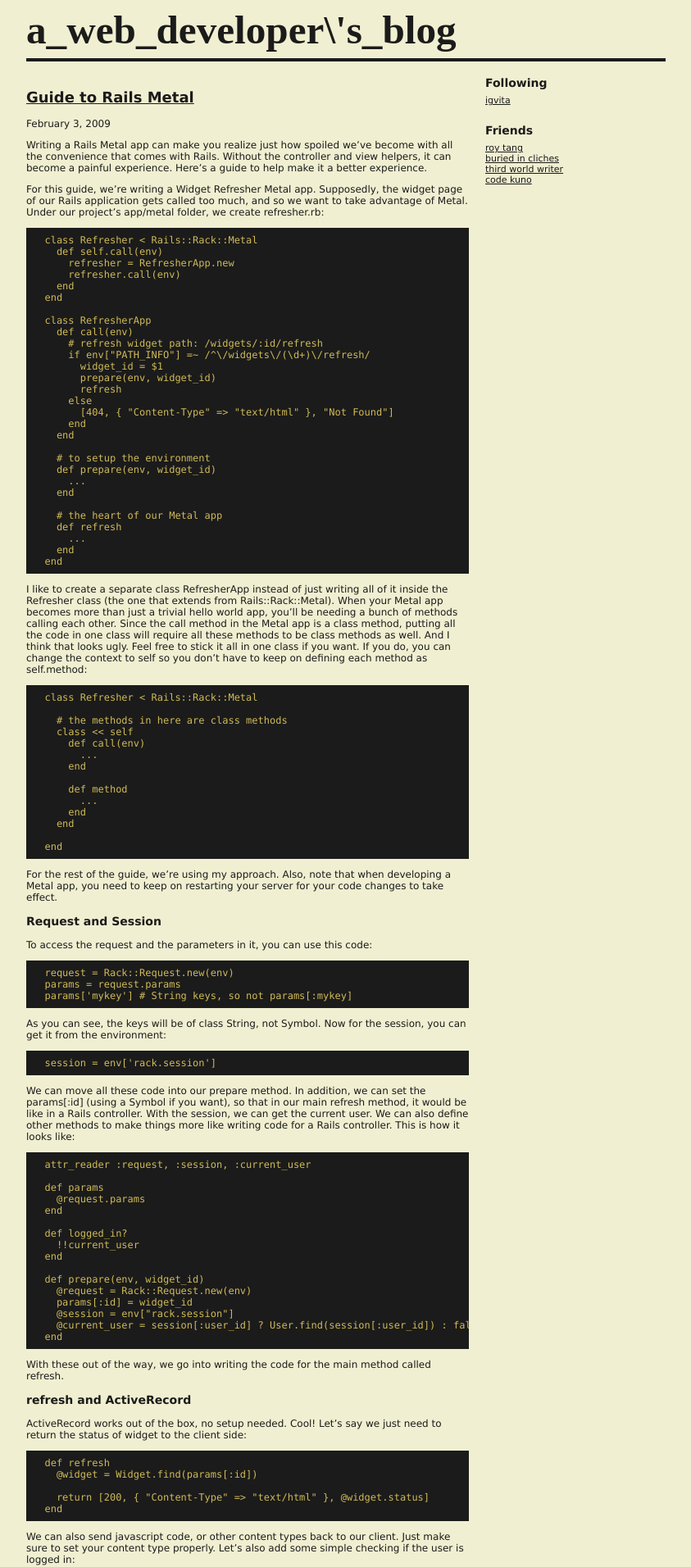
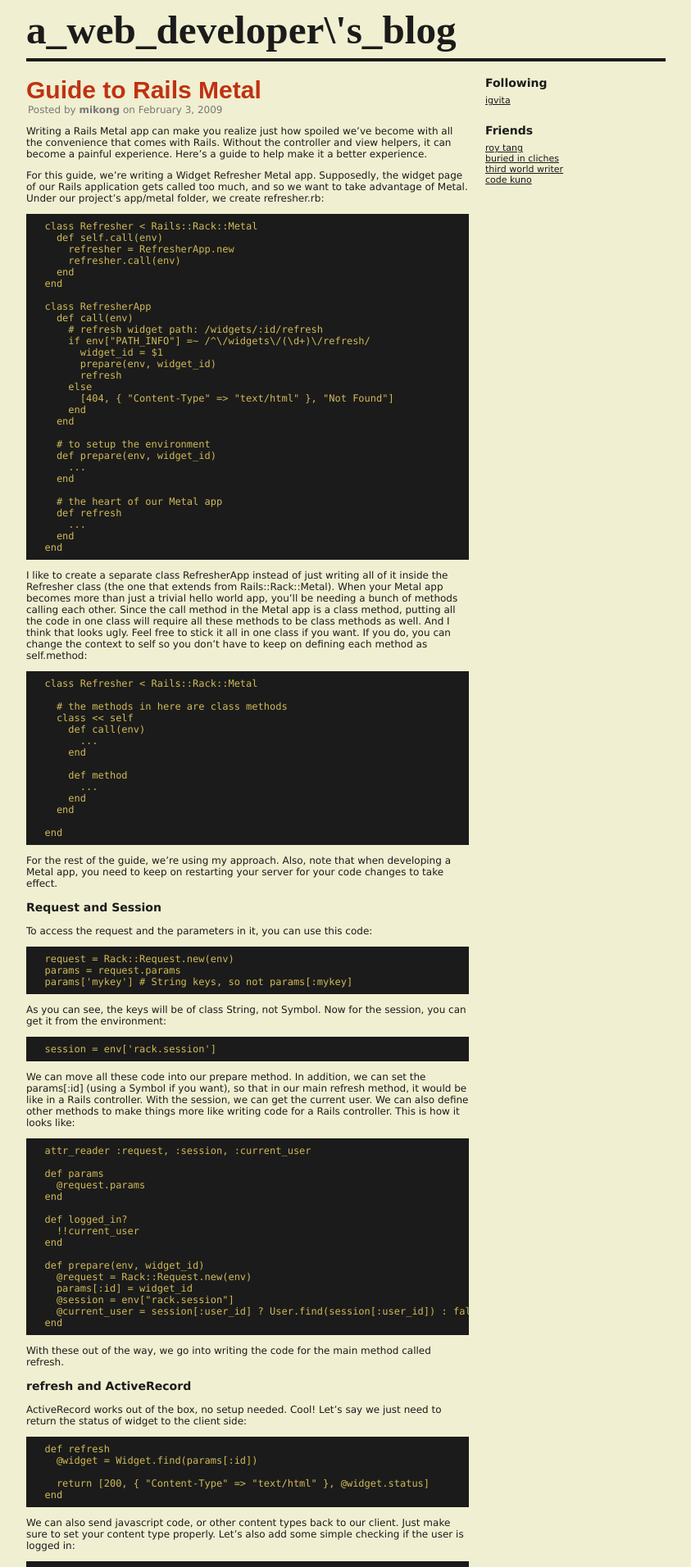
Before and after one commit to mikong/dev.michaelgalero.com, a Jekyll site: the page built from index.html, in a window 1280 px wide. Shown: the top 1912 px of the page at 82% size, without its empty margins (218-1061 px from the left). Built offline with Jekyll 4.4.1, drawn with Linux system fonts in a browser that asks for light colours; some web fonts are replaced; Markdown is read by kramdown in place of the engine named in the settings; the list of posts is cut into pages by our own code; some of the changed text lies outside the part shown.

Commit message:
Style article header and posted details.

```diff
--- a/_layouts/default.html
+++ b/_layouts/default.html
@@ -5,6 +5,7 @@
   <title>michael galero</title>
   <meta http-equiv="content-type" content="text/html; charset=utf-8" />
   <link rel="stylesheet" href="/css/main.css" type="text/css" media="all" />
+  <link href='http://fonts.googleapis.com/css?family=Droid+Sans' rel='stylesheet' type='text/css' />
   <link href='http://fonts.googleapis.com/css?family=Droid+Serif:700' rel='stylesheet' type='text/css'>
 </head>
 <body>
--- a/css/main.css
+++ b/css/main.css
@@ -66,6 +66,29 @@ header h1 {
   margin: 0;
 }
 
+/*=== Article ===*/
+article h2 {
+  font: bold 30px "Droid Sans", sans-serif;
+  margin: 0;
+}
+
+article h2 a:link,
+article h2 a:visited {
+  color: #bf3211;
+  text-decoration: none;
+}
+
+article h2 a:hover,
+article h2 a:active {
+  color: #1b1b1b;
+  background: transparent;
+}
+
+.posted {
+  color: #787777;
+  margin-left: 2px;
+}
+
 /*=== Styles ===*/
 
 body {
--- a/index.html
+++ b/index.html
@@ -5,7 +5,7 @@ layout: default
 {% for post in paginator.posts %}
 <article>
   <h2><a href="{{ post.url }}" rel="bookmark" title="Permanent link to ">{{ post.title }}</a></h2>
-  <span>{{ post.date | date: '%B' }} {{ post.date | date: '%e' }}, {{ post.date | date: '%Y' }}</span>
+  <span class="posted">Posted by <strong>mikong</strong> on {{ post.date | date: '%B' }} {{ post.date | date: '%e' }}, {{ post.date | date: '%Y' }}</span>
   <p>
     {{ post.content }}
   </p>
```
